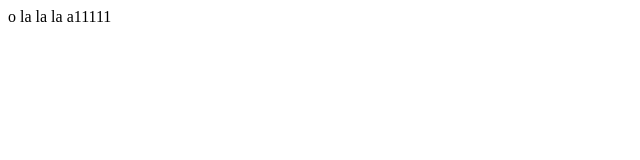
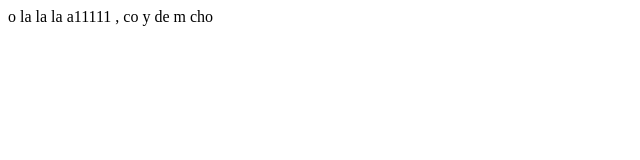
Before and after one commit to NamNguyen201/testgit, a plain HTML site: page index.html in a window 1280 px wide. Shown: the whole page, without its empty margins (0-640 px from the left). Drawn offline with Linux system fonts and the light colour scheme.

Commit message:
Update index.html

```diff
--- a/index.html
+++ b/index.html
@@ -1 +1 @@
-<p>o la la la a11111 </p>
+<p>o la la la a11111 , co y de m cho</p>
```
